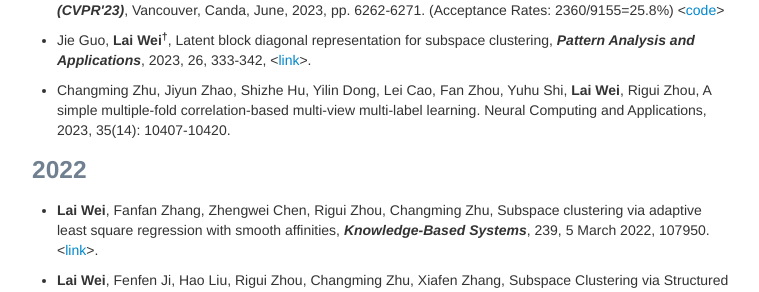
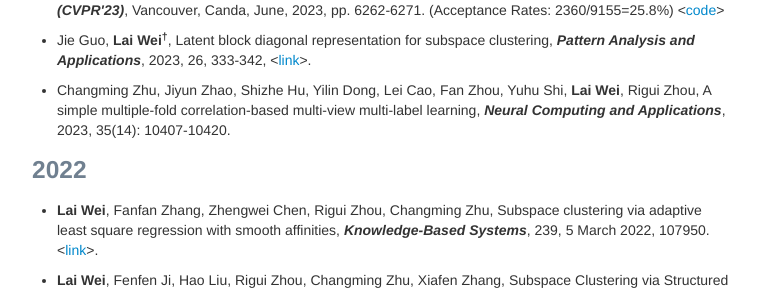
Before and after one commit to weilyshmtu/weilyshmtu.github.io, a Jekyll site: the page built from pages/pubs.md, in a window 1280 px wide and 1400 px high, scrolled down 504 px. Shown: the part 178-470 px from the top of the window, without its empty margins (258-1017 px from the left). Built offline with Jekyll 4.4.1, drawn with Linux system fonts in a browser that asks for light colours; some of the changed text lies outside the part shown.

Commit message:
Update pubs.md

```diff
--- a/pages/pubs.md
+++ b/pages/pubs.md
@@ -26,7 +26,7 @@ title: Lai Wei's publications
 
 <ul> <li> Jie Guo, <b>Lai Wei<sup>&dagger;</sup></b>, Latent block diagonal representation for subspace clustering, <i><b>Pattern Analysis and Applications</b></i>, 2023, 26, 333-342, <<a href="https://doi.org/10.1007/s10044-022-01101-3">link</a>>.</li></ul>
 
-<ul> <li>Changming Zhu, Jiyun Zhao, Shizhe Hu, Yilin Dong, Lei Cao, Fan Zhou, Yuhu Shi, <b>Lai Wei</b>, Rigui Zhou, A simple multiple-fold correlation-based multi-view multi-label learning. Neural Computing and Applications, 2023, 35(14): 10407-10420. </li></ul>
+<ul> <li>Changming Zhu, Jiyun Zhao, Shizhe Hu, Yilin Dong, Lei Cao, Fan Zhou, Yuhu Shi, <b>Lai Wei</b>, Rigui Zhou, A simple multiple-fold correlation-based multi-view multi-label learning, <i><b>Neural Computing and Applications</b></i>, 2023, 35(14): 10407-10420. </li></ul>
 
 
 ### 2022
@@ -66,7 +66,7 @@ title: Lai Wei's publications
 
 <ul> <li>Changming Zhu, Zhe Wang, Rigui Zhou, <b>Lai Wei</b>, Xiafen Zhang, Yi Ding (2019) Semi-supervised One-pass Multi-view Learning, <i><b>Neural Computing and Applications</b></i>, 31(11): 8117-8134.</li></ul>
 
-<ul> <li>Changming Zhu, Duoqian Miao, Rigui Zhou, <b>Lai Wei</b>, Improved Multi-view Multi-label Learning with Incomplete Views and Labels. ICDM Workshops 2019: 689-696.</li></ul>
+<ul> <li>Changming Zhu, Duoqian Miao, Rigui Zhou, <b>Lai Wei</b>, Improved Multi-view Multi-label Learning with Incomplete Views and Labels, <i><b>ICDM Workshops</b></i>, 2019: 689-696.</li></ul>
 
 ### 2018
 <ul> <li> <b>Lai Wei</b>, Xiaofeng Wang, Aihua Wu, Rigui Zhou, Changming Zhu, Robust Subspace Segmentation by Self-representation Constrained Low-rank Representation, <i><b>Neural Processing Letters</b></i>, 2018, 48(3): 1671-1691.</li></ul>
@@ -84,7 +84,7 @@ title: Lai Wei's publications
 <ul> <li>Jun Yin, Weiming Zeng, <b>Lai Wei</b>, Optimal feature extraction methods for classification methods and their applications to biometric recognition. <i><b>Knowledge-Based Systems</b></i>, 2016, 99: 112-122.</li></ul>
 
 <ul> <li>Jun Yin, <b>Lai Wei</b>, Miao Song, Weiming Zeng, Optimized projection for Collaborative Representation based Classification and its applications to face recognition. <i><b>Pattern Recognition Letters</b></i>, 2016, 73: 83-90.</li></ul>
-</li></ul>
+
 
 ### 2015
 <ul> <li> <b>Lai Wei</b>, Auhua Wu, Jun Yin, Latent Space Robust Subspace Segmentation Based on Low-rank and Locality Constraints, <i><b>Expert Systems with Applications</b></i>, 2015, 42(19): 6598-6608.</li></ul>
```
